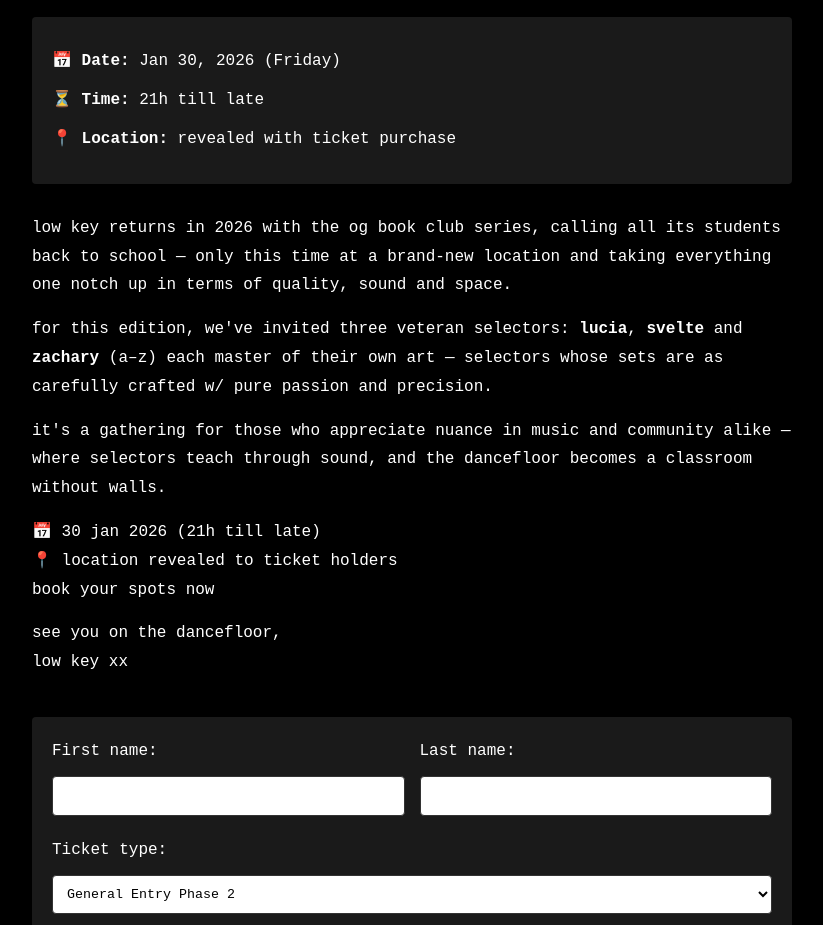
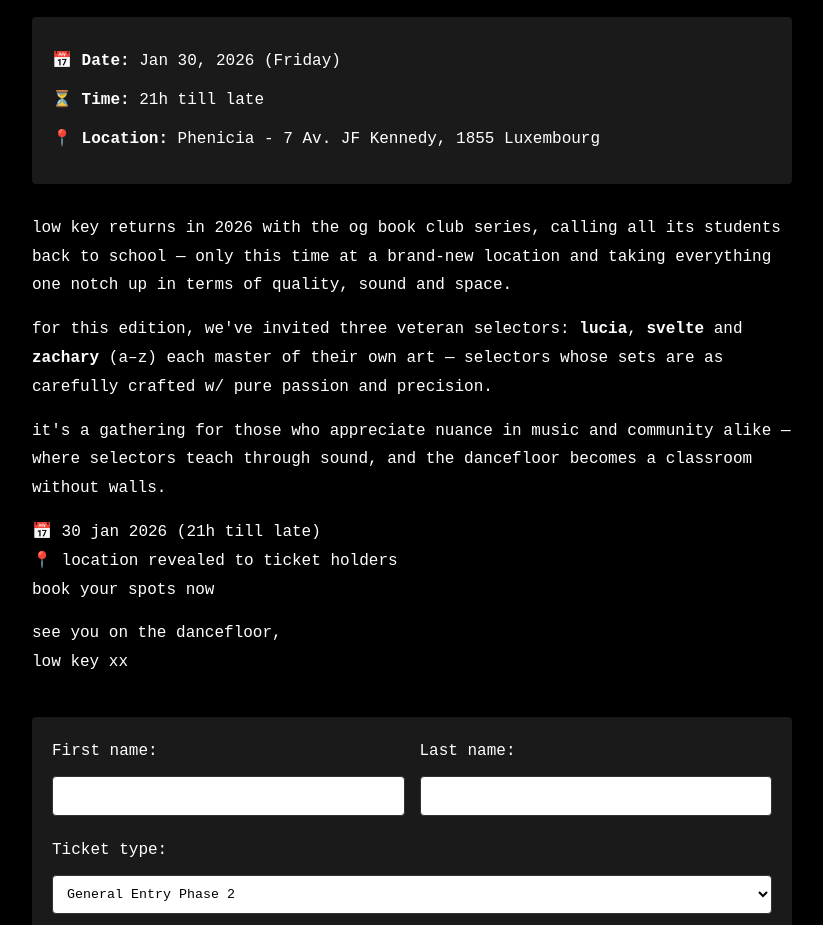
Before and after one commit to shameekvats/low-key, a website: page event-bookclub-31012026.html in a window 1280 px wide. Shown: the part 920-1845 px from the top of the page, without its empty margins (228-1051 px from the left). Drawn offline with Linux system fonts and the light colour scheme.

Commit message:
Update event location in book club HTML
Replaced placeholder location text with the actual venue address for the book club event on January 30, 2026.

```diff
--- a/event-bookclub-31012026.html
+++ b/event-bookclub-31012026.html
@@ -159,7 +159,7 @@
                 <div class="event-meta">
                     <p>📅 <strong>Date:</strong> Jan 30, 2026 (Friday)</p>
                     <p>⏳ <strong>Time:</strong> 21h till late</p>
-                    <p>📍 <strong>Location:</strong> revealed with ticket purchase</p>
+                    <p>📍 <strong>Location:</strong> Phenicia - 7 Av. JF Kennedy, 1855 Luxembourg</p>
                 </div>
 
                 <div class="event-description">
```
